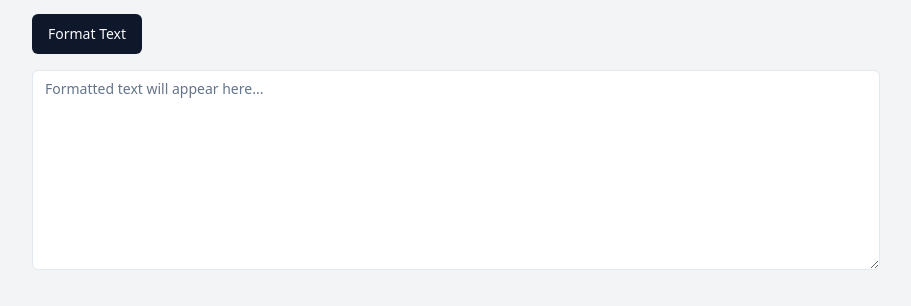
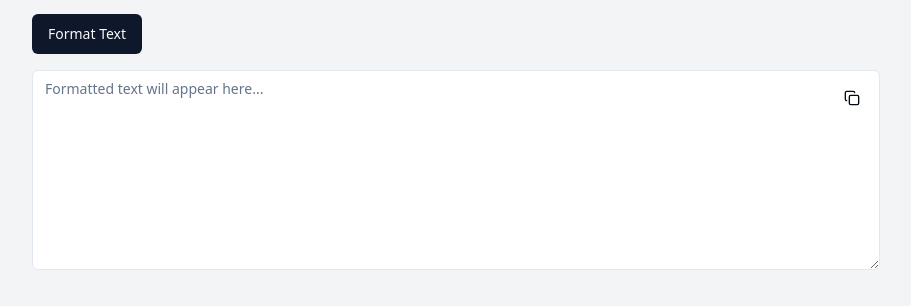
Before and after one commit to XInTheDark/smart-text-formatter, a React (Vite) app: page / in a window 1280 px wide. Shown: the part 410-716 px from the top of the page, without its empty margins (184-1095 px from the left). Built offline with nearby package versions, Linux system fonts and the light colour scheme.

Commit message:
Add copy button to TextFormatter
Implemented a copy button in the TextFormatter component to allow users to easily copy the formatted text to their clipboard.
[skip gpt_engineer]

```diff
--- a/src/components/TextFormatter.jsx
+++ b/src/components/TextFormatter.jsx
@@ -4,6 +4,8 @@ import { Button } from "@/components/ui/button";
 import { Textarea } from "@/components/ui/textarea";
 import { Input } from "@/components/ui/input";
 import { Select, SelectContent, SelectItem, SelectTrigger, SelectValue } from "@/components/ui/select";
+import { CopyIcon } from "lucide-react";
+import { useToast } from "@/components/ui/use-toast";
 
 const TextFormatter = () => {
   const [inputText, setInputText] = useState('');
@@ -19,6 +21,21 @@ const TextFormatter = () => {
   });
   const [limitType, setLimitType] = useState('characters');
   const [limitValue, setLimitValue] = useState('');
+  const { toast } = useToast();
+
+  const copyToClipboard = () => {
+    navigator.clipboard.writeText(outputText).then(() => {
+      toast({
+        description: "Text copied to clipboard!",
+      });
+    }).catch((err) => {
+      console.error('Failed to copy text: ', err);
+      toast({
+        variant: "destructive",
+        description: "Failed to copy text.",
+      });
+    });
+  };
 
   const handleInputChange = (e) => {
     setInputText(e.target.value);
@@ -162,12 +179,22 @@ const TextFormatter = () => {
           </div>
         )}
         <Button onClick={formatText}>Format Text</Button>
-        <Textarea
-          value={outputText}
-          readOnly
-          placeholder="Formatted text will appear here..."
-          className="min-h-[200px]"
-        />
+        <div className="relative">
+          <Textarea
+            value={outputText}
+            readOnly
+            placeholder="Formatted text will appear here..."
+            className="min-h-[200px] pr-10"
+          />
+          <Button
+            variant="ghost"
+            size="icon"
+            className="absolute top-2 right-2"
+            onClick={copyToClipboard}
+          >
+            <CopyIcon className="h-4 w-4" />
+          </Button>
+        </div>
       </div>
     </div>
   );
```
